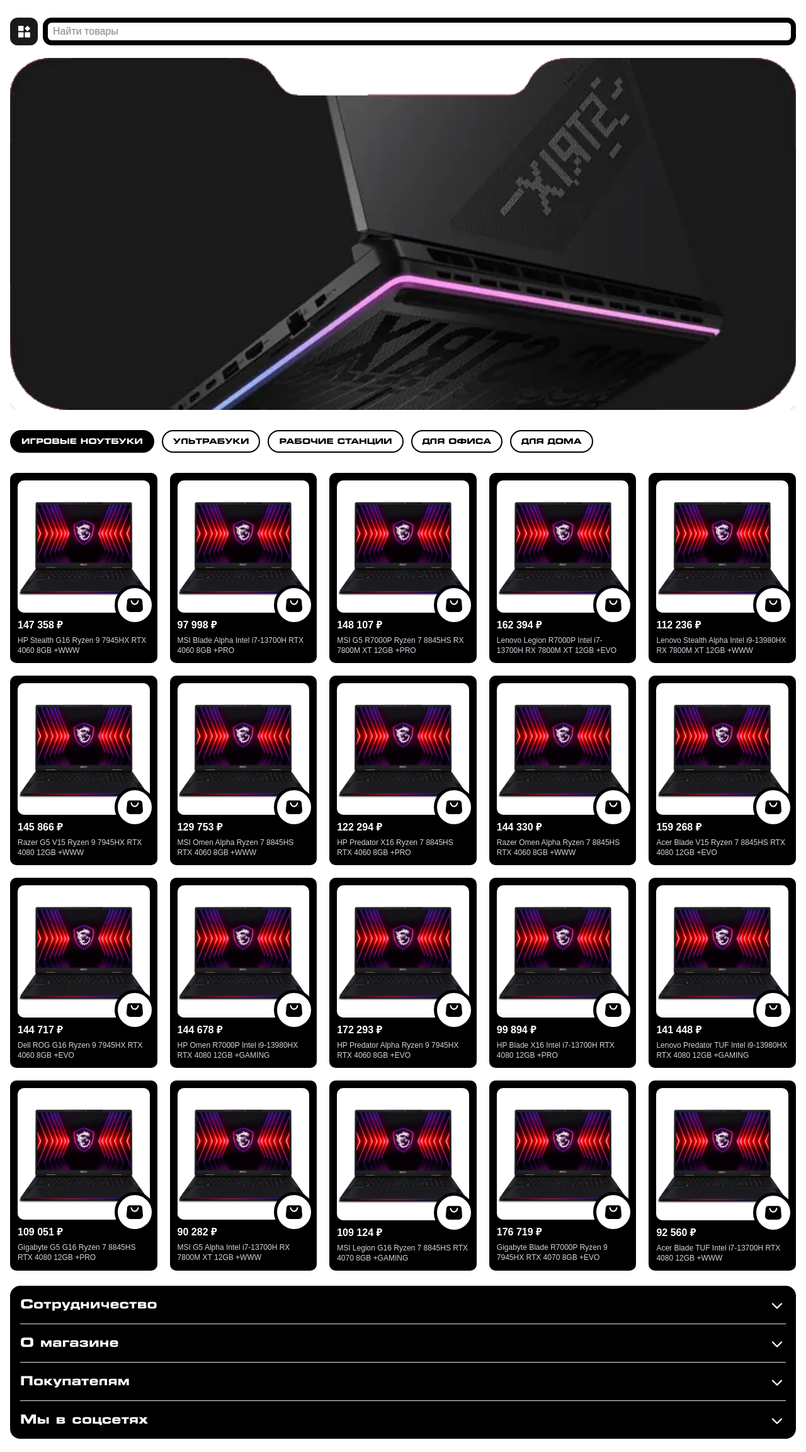
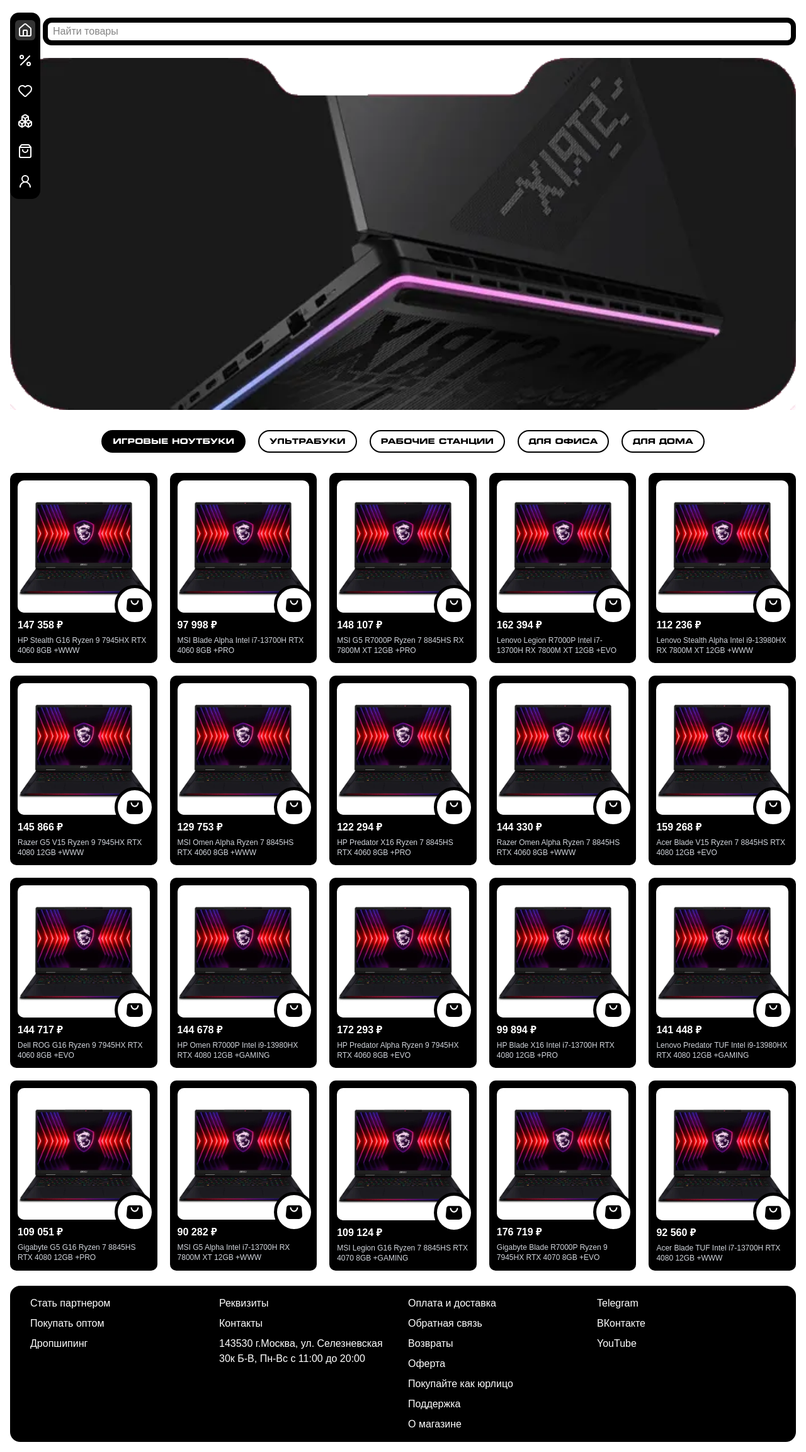
Before and after one commit to NeoScripter/kitap-marketplace, a React (Vite) app: page / in a window 1280 px wide. Shown: the whole page at 63% size. Built offline with nearby package versions, Linux system fonts and the light colour scheme.

Commit message:
start desktop footer

```diff
--- a/package.json
+++ b/package.json
@@ -16,6 +16,7 @@
     "@tailwindcss/vite": "^4.1.10",
     "class-variance-authority": "^0.7.1",
     "clsx": "^2.1.1",
+    "lucide": "^0.515.0",
     "lucide-react": "^0.516.0",
     "react": "^19.1.0",
     "react-dom": "^19.1.0",
--- a/src/assets/styles.css
+++ b/src/assets/styles.css
@@ -24,7 +24,14 @@
 
     --shadow-input: 0 0 0 3px #0e121b, 0 0 0 4px #e0e4ea;
 }
+.scrollbar-hidden {
+    -ms-overflow-style: none;
+    scrollbar-width: none;
+}
 
+.scrollbar-hidden::-webkit-scrollbar {
+    display: none;
+}
 @theme inline {
     --radius-sm: calc(var(--radius) - 4px);
     --radius-md: calc(var(--radius) - 2px);
--- a/src/components/layouts/root-layout.tsx
+++ b/src/components/layouts/root-layout.tsx
@@ -1,5 +1,6 @@
 import { Outlet, ScrollRestoration } from 'react-router-dom';
 import Footer from '../orgamisms/footer';
+import Navigation from '../orgamisms/navigation';
 
 export function RootLayout() {
 
@@ -7,6 +8,8 @@
         <div>
             <ScrollRestoration />
             <div className="p-2 sm:p-4 max-w-360 mx-auto">
+                <Navigation />
+
                 <Outlet />
 
                 <Footer />
--- a/src/components/orgamisms/footer.tsx
+++ b/src/components/orgamisms/footer.tsx
@@ -8,12 +8,12 @@
 
 export default function Footer() {
     return <footer className="bg-black rounded-2xl text-white px-4 mt-6">
-        <Accordion type="single" collapsible className="font-square">
+        <Accordion type="single" collapsible className="font-square md:hidden">
             {footerLinks.map((link, idx) => (
                 <AccordionItem key={`footer-link-${idx + 1}`} value={`footer-link-${idx + 1}`}>
                     <AccordionTrigger className="fond-bold text-xl [&>svg]:size-7 [&>svg]:text-white">{link.heading}</AccordionTrigger>
                     <AccordionContent>
-                        <ul className="font-normal space-y-2">
+                        <ul className="font-normal font-display space-y-2">
                             {link.links.map((link, linkIdx) => (
                                 <li key={`footer-link-item-${linkIdx}`}>{link}</li>
                             ))} </ul>
@@ -21,5 +21,14 @@
                 </AccordionItem>
             ))}
         </Accordion>
+
+        <div className="hidden md:flex flex-wrap gap-4 items-start p-4 justify-between">
+            {footerLinks.map((link, idx) => (
+                <ul key={`footer-link-${idx + 1}`} className="font-normal flex-1 font-display space-y-2">
+                    {link.links.map((link, linkIdx) => (
+                        <li key={`footer-link-item-${linkIdx}`} className="">{link}</li>
+                    ))} </ul>
+            ))}
+        </div>
     </footer>;
 }
--- /dev/null
+++ b/src/components/orgamisms/navigation.tsx
@@ -0,0 +1,47 @@
+import clsx from "clsx";
+import { Boxes, Heart, House, Percent, ShoppingBag, UserRound } from "lucide-react";
+import { Link, useLocation } from "react-router-dom";
+
+type navItem = {
+    path: string;
+    label: React.ReactNode;
+}
+const navItems: navItem[] = [
+    {
+        path: '/',
+        label: <House className="text-white" />
+    },
+    {
+        path: '/discounts',
+        label: <Percent className="text-white" />
+    },
+    {
+        path: '/favorites',
+        label: <Heart className="text-white" />
+    },
+    {
+        path: '/catalog',
+        label: <Boxes className="text-white" />
+    },
+    {
+        path: '/cart',
+        label: <ShoppingBag className="text-white" />
+    },
+    {
+        path: '/account',
+        label: <UserRound className="text-white" />
+    }
+];
+
+
+export default function Navigation() {
+    const { pathname } = useLocation();
+
+    return <ul className="fixed bg-black md:bottom-auto md:left-4 md:top-5 md:translate-x-0 md:flex-col rounded-xl md:px-2 md:py-3 flex left-1/2 -translate-x-1/2 bottom-5 z-20 items-center justify-center gap-4 py-2 px-4">
+        {navItems.map((navItem, idx) => (
+            <li key={`header-nav-item-${idx + 1}`} className={clsx("aspect-square flex items-center justify-center p-1 rounded-sm", pathname === navItem.path && "bg-white/20")}>
+                <Link to={navItem.path}>{navItem.label}</Link>
+            </li>
+        ))}
+    </ul>
+}
--- a/src/components/pages/main.tsx
+++ b/src/components/pages/main.tsx
@@ -32,8 +32,8 @@
             <img src={MobileHero} alt="" className='size-full object-center object-contain' />
         </div>
 
-        <div className='overflow-x-auto px-3 -mx-3'>
-            <div className="my-6 sm:my-8 flex items-center gap-3 w-max ">
+        <div className='scrollbar-hidden overflow-x-auto px-3 -mx-3'>
+            <div className="my-6 sm:my-8 flex items-center gap-3 w-max mx-auto md:gap-5">
                 {categories.map((cat, idx) => (
                     <ItemCategory key={`item-category-${idx + 1}`} content={cat} isActive={idx === selectedCategory} onClick={() => setSelectedCategory(idx)} />
                 ))}
```
Also changed, not shown: 1 other file (tests, documents, lock files or other folders).
